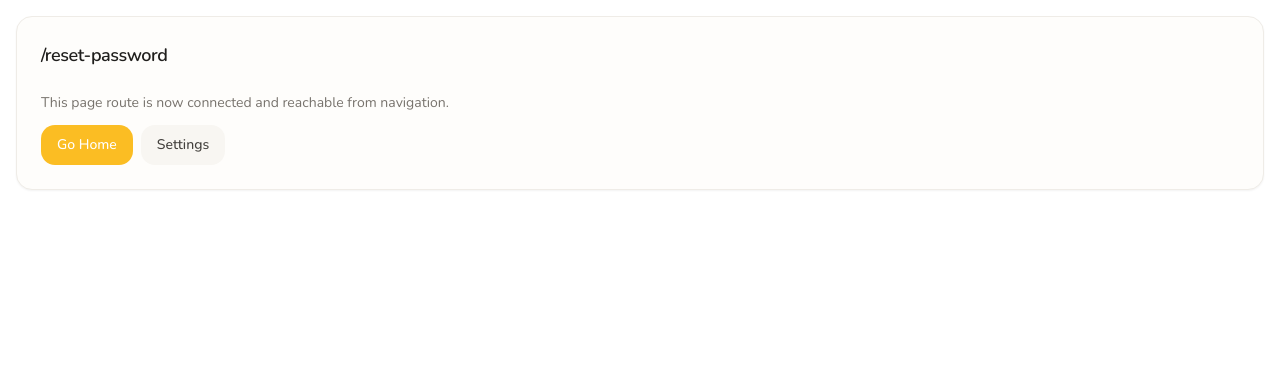
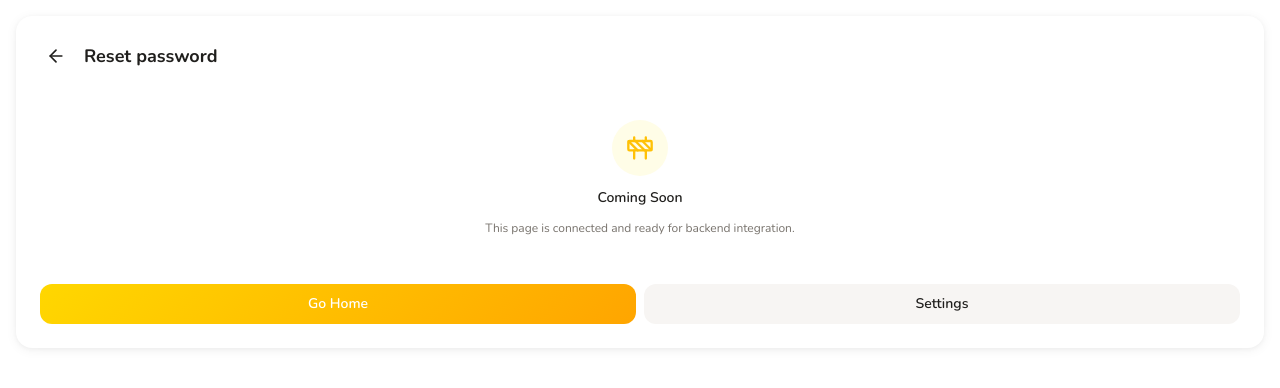
Before and after one commit to Raghav549/AiPopCuteSupport, a React (Vite) app: page /reset-password in a window 1280 px wide. Shown: the top 388 px of the page. Built offline with nearby package versions, Linux system fonts and the light colour scheme.

Commit message:
Fix compilation errors and complete project setup

```diff
--- a/src/App.tsx
+++ b/src/App.tsx
@@ -9,6 +9,7 @@ import AppLayout from '@/components/layout/AppLayout';
 import { PostSkeleton } from '@/components/features/SkeletonLoader';
 import ToastContainer from '@/components/features/ToastContainer';
 import { CreatorRoute, ProtectedRoute } from '@/components/layout/RouteGuards';
+import NotFound from '@/pages/NotFound';
 
 const Home = lazy(() => import('@/pages/Home'));
 const Login = lazy(() => import('@/pages/Login'));
@@ -73,7 +74,7 @@ export default function App() {
             <Route path="/post/:id" element={<PostDetail />} />
             <Route path="/u/:username" element={<UserProfile />} />
           </Route>
-          <Route path="*" element={<Navigate to="/" replace />} />
+          <Route path="*" element={<NotFound />} />
         </Routes>
       </Suspense>
       <ToastContainer />
--- a/src/components/features/VerifiedBadge.tsx
+++ b/src/components/features/VerifiedBadge.tsx
@@ -1,3 +1,5 @@
+import { useId } from 'react';
+
 interface VerifiedBadgeProps {
   size?: 'sm' | 'md' | 'lg';
   className?: string;
@@ -8,13 +10,31 @@ export default function VerifiedBadge({ size = 'md', className = '', username }:
   const sizeMap = { sm: 14, md: 18, lg: 20 };
   const px = sizeMap[size];
   const isGold = username?.toLowerCase() === 'aipopgirl';
+  const gradId = useId();
 
   return (
     <span className={`inline-flex items-center ${className}`} title="Verified profile">
       <svg width={px} height={px} viewBox="0 0 24 24" fill="none" xmlns="http://www.w3.org/2000/svg" aria-label="Verified profile">
-        <defs>{isGold && <linearGradient id="gold-grad" x1="0" y1="0" x2="1" y2="1"><stop offset="0%" stopColor="#FFE48A"/><stop offset="60%" stopColor="#D4A62A"/><stop offset="100%" stopColor="#B88100"/></linearGradient>}</defs>
-        <path d="M12 2L14.09 4.09L17 3L17.59 5.91L20.5 6.5L19.91 9.41L22 11.5L19.91 13.59L20.5 16.5L17.59 17.09L17 20L14.09 18.91L12 21L9.91 18.91L7 20L6.41 17.09L3.5 16.5L4.09 13.59L2 11.5L4.09 9.41L3.5 6.5L6.41 5.91L7 3L9.91 4.09L12 2Z" fill={isGold ? 'url(#gold-grad)' : '#0095F6'} />
-        <path d="M9 12L11 14L15 10" stroke="white" strokeWidth="2" strokeLinecap="round" strokeLinejoin="round" />
+        {isGold && (
+          <defs>
+            <linearGradient id={gradId} x1="0" y1="0" x2="1" y2="1">
+              <stop offset="0%" stopColor="#FFE48A" />
+              <stop offset="60%" stopColor="#D4A62A" />
+              <stop offset="100%" stopColor="#B88100" />
+            </linearGradient>
+          </defs>
+        )}
+        <path
+          d="M12 2L14.09 4.09L17 3L17.59 5.91L20.5 6.5L19.91 9.41L22 11.5L19.91 13.59L20.5 16.5L17.59 17.09L17 20L14.09 18.91L12 21L9.91 18.91L7 20L6.41 17.09L3.5 16.5L4.09 13.59L2 11.5L4.09 9.41L3.5 6.5L6.41 5.91L7 3L9.91 4.09L12 2Z"
+          fill={isGold ? `url(#${gradId})` : '#0095F6'}
+        />
+        <path
+          d="M9 12L11 14L15 10"
+          stroke="white"
+          strokeWidth="2"
+          strokeLinecap="round"
+          strokeLinejoin="round"
+        />
       </svg>
     </span>
   );
--- a/src/pages/NotFound.tsx
+++ b/src/pages/NotFound.tsx
@@ -1,27 +1,23 @@
-import { useLocation } from "react-router-dom";
-import { useEffect } from "react";
+import { useNavigate } from 'react-router-dom';
+import { Home } from 'lucide-react';
 
-const NotFound = () => {
-  const location = useLocation();
-
-  useEffect(() => {
-    console.error(
-      "404 Error: User attempted to access non-existent route:",
-      location.pathname
-    );
-  }, [location.pathname]);
+export default function NotFound() {
+  const navigate = useNavigate();
 
   return (
-    <div className="min-h-screen flex items-center justify-center bg-gray-100">
-      <div className="text-center">
-        <h1 className="text-4xl font-bold mb-4">404</h1>
-        <p className="text-xl text-gray-600 mb-4">Oops! Page not found</p>
-        <a href="/" className="text-blue-500 hover:text-blue-700 underline">
-          Return to Home
-        </a>
+    <div className="min-h-screen flex flex-col items-center justify-center px-6 py-8 bg-white max-w-lg mx-auto">
+      <div className="text-center space-y-4">
+        <p className="text-6xl font-extrabold text-gradient-yellow">404</p>
+        <h1 className="text-xl font-bold">Page Not Found</h1>
+        <p className="text-sm text-muted-foreground">The page you are looking for does not exist.</p>
+        <button
+          onClick={() => navigate('/')}
+          className="inline-flex items-center gap-2 gradient-yellow text-white font-semibold px-6 py-3 rounded-xl text-sm"
+        >
+          <Home className="size-4" />
+          Go Home
+        </button>
       </div>
     </div>
   );
-};
-
-export default NotFound;
+}
--- a/src/pages/PlaceholderPage.tsx
+++ b/src/pages/PlaceholderPage.tsx
@@ -1,23 +1,48 @@
-import { Link, useLocation } from 'react-router-dom';
-import { Card, CardContent, CardHeader, CardTitle } from '@/components/ui/card';
-import { Button } from '@/components/ui/button';
+import { useNavigate, useLocation } from 'react-router-dom';
+import { ArrowLeft, Construction } from 'lucide-react';
 
 export default function PlaceholderPage() {
+  const navigate = useNavigate();
   const { pathname } = useLocation();
+
+  const pageName = pathname.split('/').filter(Boolean).pop() || 'Page';
+  const title = pageName.charAt(0).toUpperCase() + pageName.slice(1).replace(/-/g, ' ');
+
   return (
-    <div className="p-4">
-      <Card>
-        <CardHeader>
-          <CardTitle className="text-lg">{pathname}</CardTitle>
-        </CardHeader>
-        <CardContent className="space-y-3">
-          <p className="text-sm text-muted-foreground">This page route is now connected and reachable from navigation.</p>
-          <div className="flex gap-2">
-            <Button asChild><Link to="/home">Go Home</Link></Button>
-            <Button asChild variant="secondary"><Link to="/settings">Settings</Link></Button>
+    <div className="px-4 py-4">
+      <div className="bg-white rounded-2xl shadow-card p-6 space-y-4">
+        <div className="flex items-center gap-3">
+          <button onClick={() => navigate(-1)} className="p-1.5 rounded-full hover:bg-muted transition-colors">
+            <ArrowLeft className="size-5" />
+          </button>
+          <h1 className="font-bold text-lg">{title}</h1>
+        </div>
+
+        <div className="flex flex-col items-center py-8 space-y-3">
+          <div className="size-14 rounded-full bg-yellow-50 flex items-center justify-center">
+            <Construction className="size-7 text-yellow-500" />
           </div>
-        </CardContent>
-      </Card>
+          <p className="font-semibold text-sm">Coming Soon</p>
+          <p className="text-xs text-muted-foreground text-center max-w-xs">
+            This page is connected and ready for backend integration.
+          </p>
+        </div>
+
+        <div className="flex gap-2">
+          <button
+            onClick={() => navigate('/home')}
+            className="flex-1 gradient-yellow text-white font-semibold py-2.5 rounded-xl text-sm"
+          >
+            Go Home
+          </button>
+          <button
+            onClick={() => navigate('/settings')}
+            className="flex-1 bg-muted text-foreground font-semibold py-2.5 rounded-xl text-sm"
+          >
+            Settings
+          </button>
+        </div>
+      </div>
     </div>
   );
 }
```
